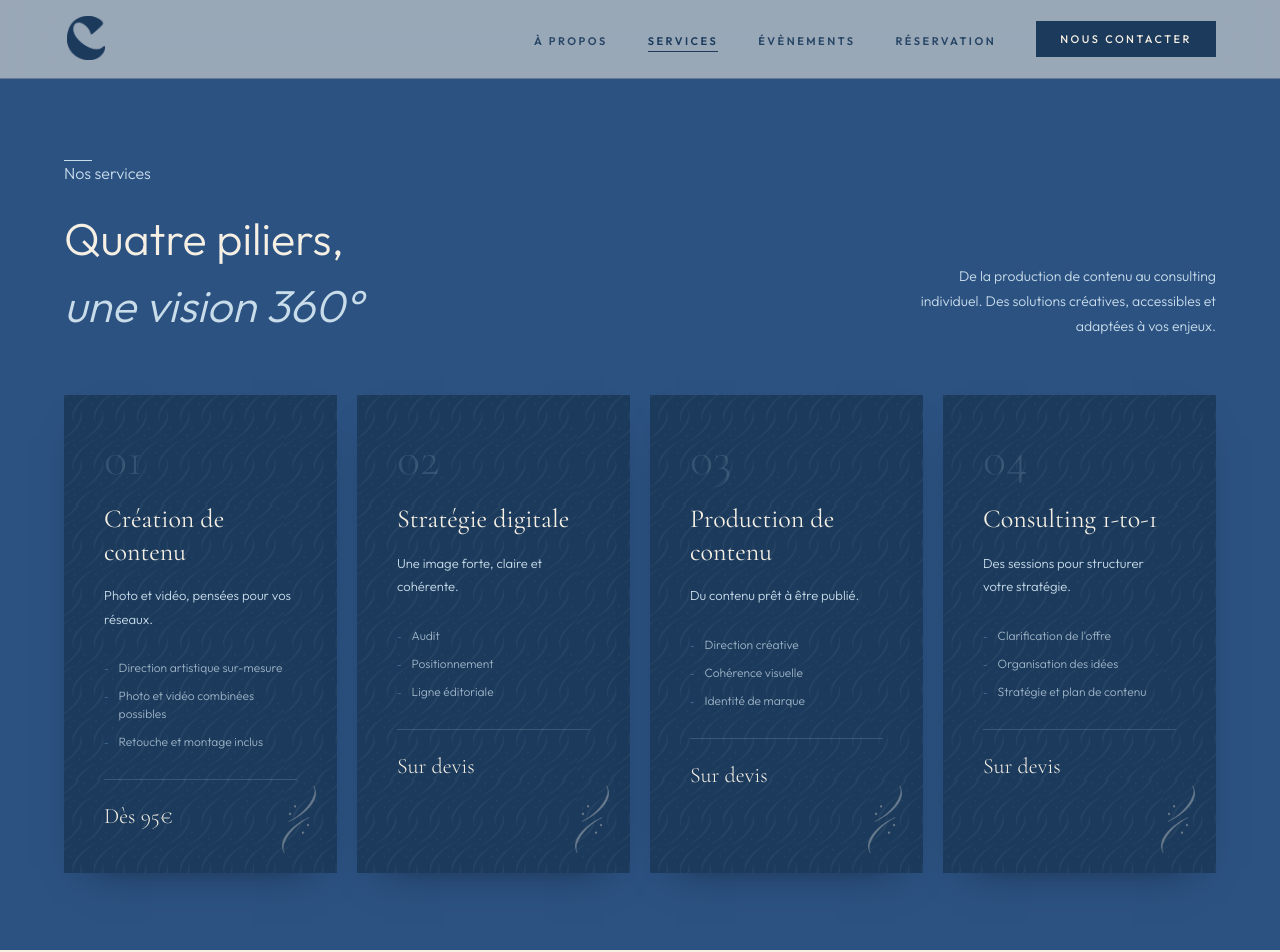
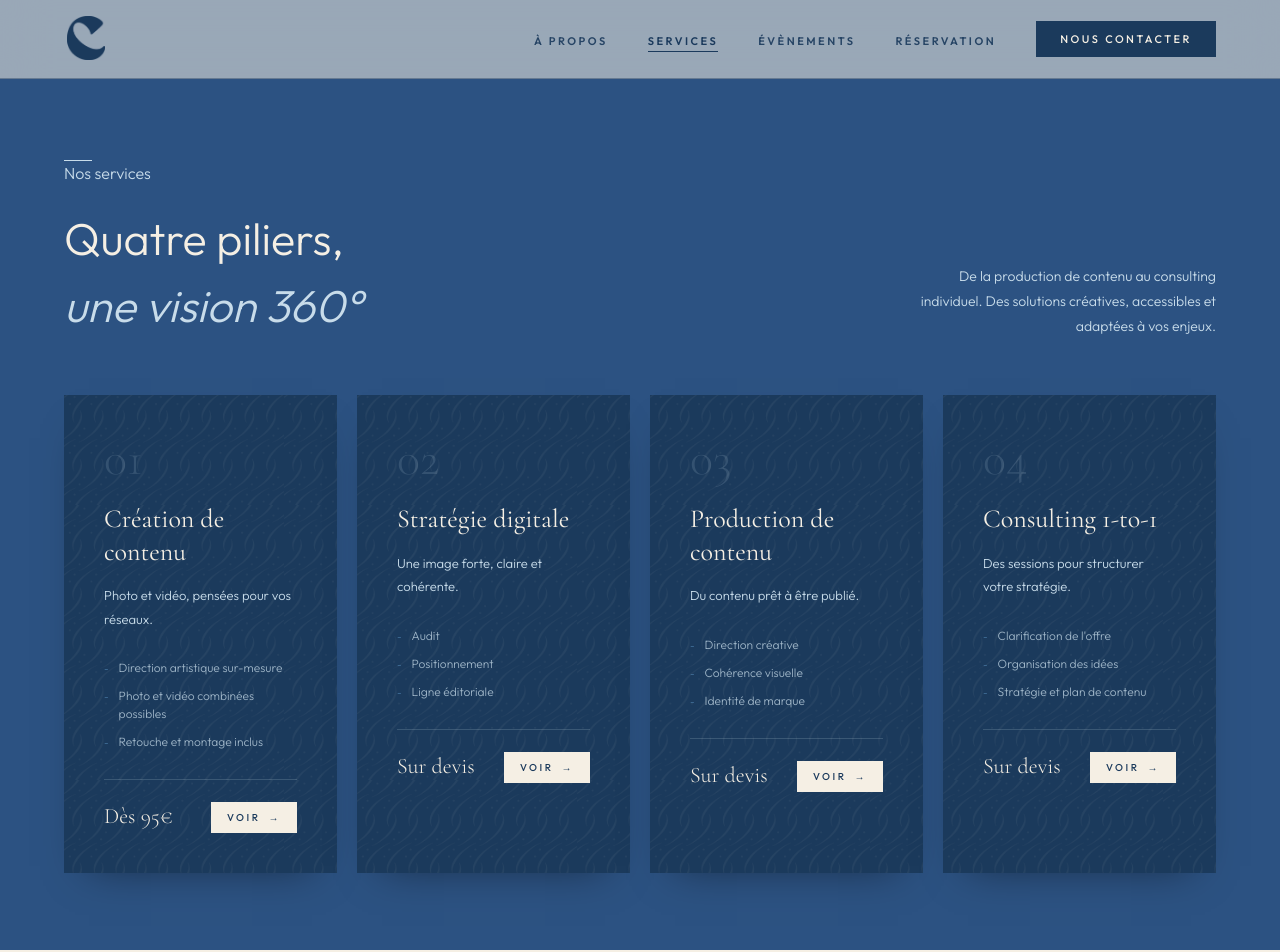
Before and after one commit to HumbledDS/comjam, a Next.js app: page /services in a window 1280 px wide. Shown: the top 952 px of the page. Built offline with nearby package versions, Linux system fonts and the light colour scheme.

Commit message:
ServicesGrid (/services hub): drop flourish ornament + add Voir button
Same treatment as ServicesShowcase on the home page — explicit beige
Voir button next to the tarif and no more corner smiley flourish.

Co-Authored-By: Claude Opus 4.7 (1M context) <noreply@anthropic.com>

```diff
--- a/components/sections/ServicesGrid.tsx
+++ b/components/sections/ServicesGrid.tsx
@@ -5,7 +5,6 @@ import { useState } from "react";
 import { type Service } from "@/lib/copy";
 import { RevealGroup, revealItem } from "@/components/ui/Reveal";
 import { Pattern } from "@/components/brand/Pattern";
-import { Ornament } from "@/components/brand/Ornament";
 import { ServiceModal } from "@/components/sections/ServiceModal";
 
 /**
@@ -57,17 +56,15 @@ export function ServicesGrid({ services }: { services: readonly Service[] }) {
                   </li>
                 ))}
               </ul>
-              <div className="font-display text-[22px] font-light text-beige pt-5 border-t border-[rgba(200,220,234,0.18)]">
-                {s.pricing}
+              <div className="pt-5 border-t border-[rgba(200,220,234,0.18)] flex items-end justify-between gap-3">
+                <div className="font-display text-[22px] font-light text-beige">
+                  {s.pricing}
+                </div>
+                <span className="inline-flex items-center gap-2 text-[10px] font-medium tracking-[2.5px] uppercase px-4 py-2 bg-beige text-blue transition-all group-hover:bg-paper group-hover:translate-x-1">
+                  Voir <span aria-hidden>→</span>
+                </span>
               </div>
             </button>
-            <Ornament
-              kind="flourish"
-              variant="cream"
-              width={36}
-              opacity={0.35}
-              className="absolute bottom-5 right-5 pointer-events-none"
-            />
             <div className="absolute bottom-0 left-0 w-0 h-[2px] bg-blue-light transition-all duration-500 group-hover:w-full pointer-events-none" />
           </motion.article>
         ))}
```
